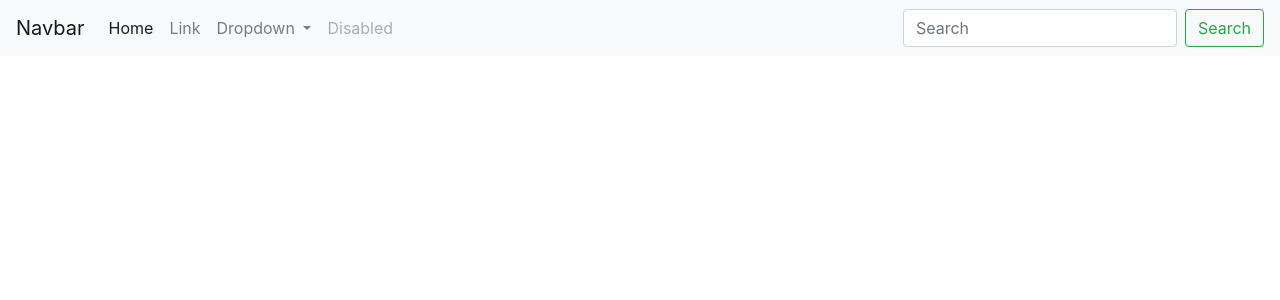
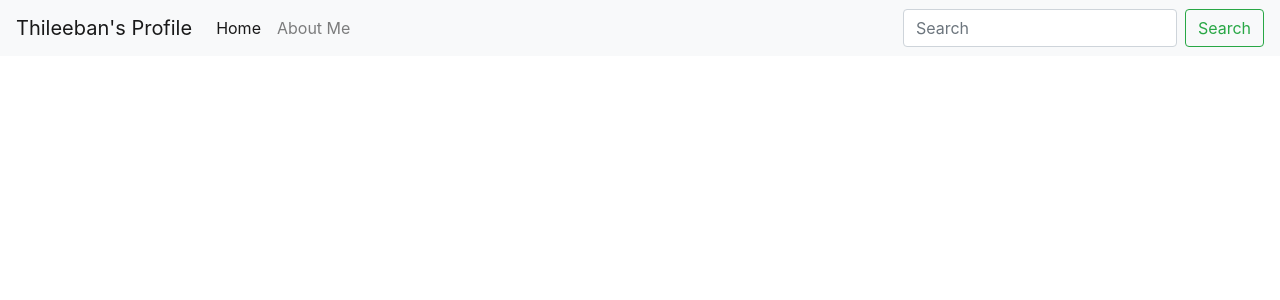
Before and after one commit to codingShads/webdevelopmentproject, a PHP site: page / in a window 1280 px wide. Shown: the top 300 px of the page. Run offline with PHP 8.4, Linux system fonts and the light colour scheme; some libraries are stand-ins or nearby versions.

Commit message:
one more update

```diff
--- a/composer.json
+++ b/composer.json
@@ -0,0 +1 @@
+{"name":"John"}
--- a/index.php
+++ b/index.php
@@ -12,7 +12,7 @@
 </head>
 <body>
 <nav class="navbar navbar-expand-lg navbar-light bg-light">
-  <a class="navbar-brand" href="#">Navbar</a>
+  <a class="navbar-brand" href="#">Thileeban's Profile</a>
   <button class="navbar-toggler" type="button" data-toggle="collapse" data-target="#navbarSupportedContent" aria-controls="navbarSupportedContent" aria-expanded="false" aria-label="Toggle navigation">
     <span class="navbar-toggler-icon"></span>
   </button>
@@ -23,21 +23,7 @@
         <a class="nav-link" href="#">Home <span class="sr-only">(current)</span></a>
       </li>
       <li class="nav-item">
-        <a class="nav-link" href="#">Link</a>
-      </li>
-      <li class="nav-item dropdown">
-        <a class="nav-link dropdown-toggle" href="#" id="navbarDropdown" role="button" data-toggle="dropdown" aria-haspopup="true" aria-expanded="false">
-          Dropdown
-        </a>
-        <div class="dropdown-menu" aria-labelledby="navbarDropdown">
-          <a class="dropdown-item" href="#">Action</a>
-          <a class="dropdown-item" href="#">Another action</a>
-          <div class="dropdown-divider"></div>
-          <a class="dropdown-item" href="#">Something else here</a>
-        </div>
-      </li>
-      <li class="nav-item">
-        <a class="nav-link disabled" href="#">Disabled</a>
+        <a class="nav-link" href="#">About Me</a>
       </li>
     </ul>
     <form class="form-inline my-2 my-lg-0">
```
